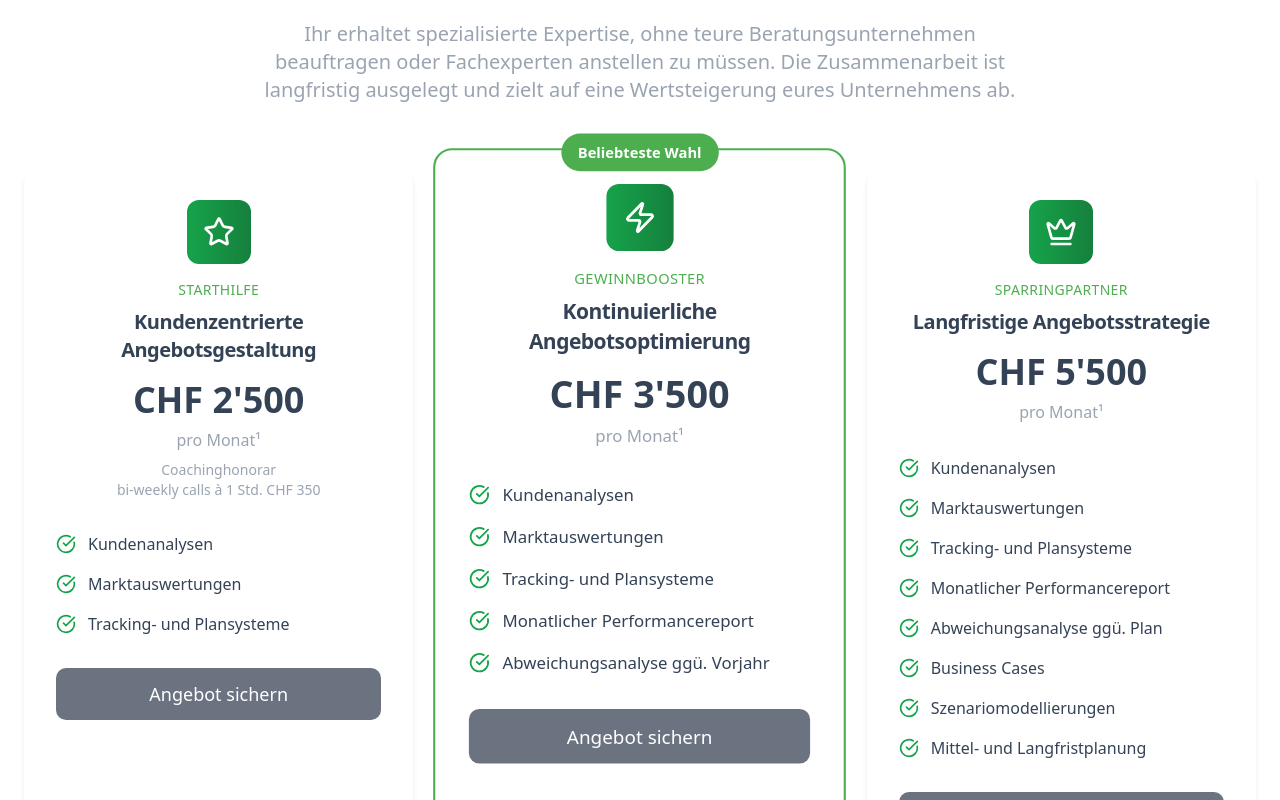
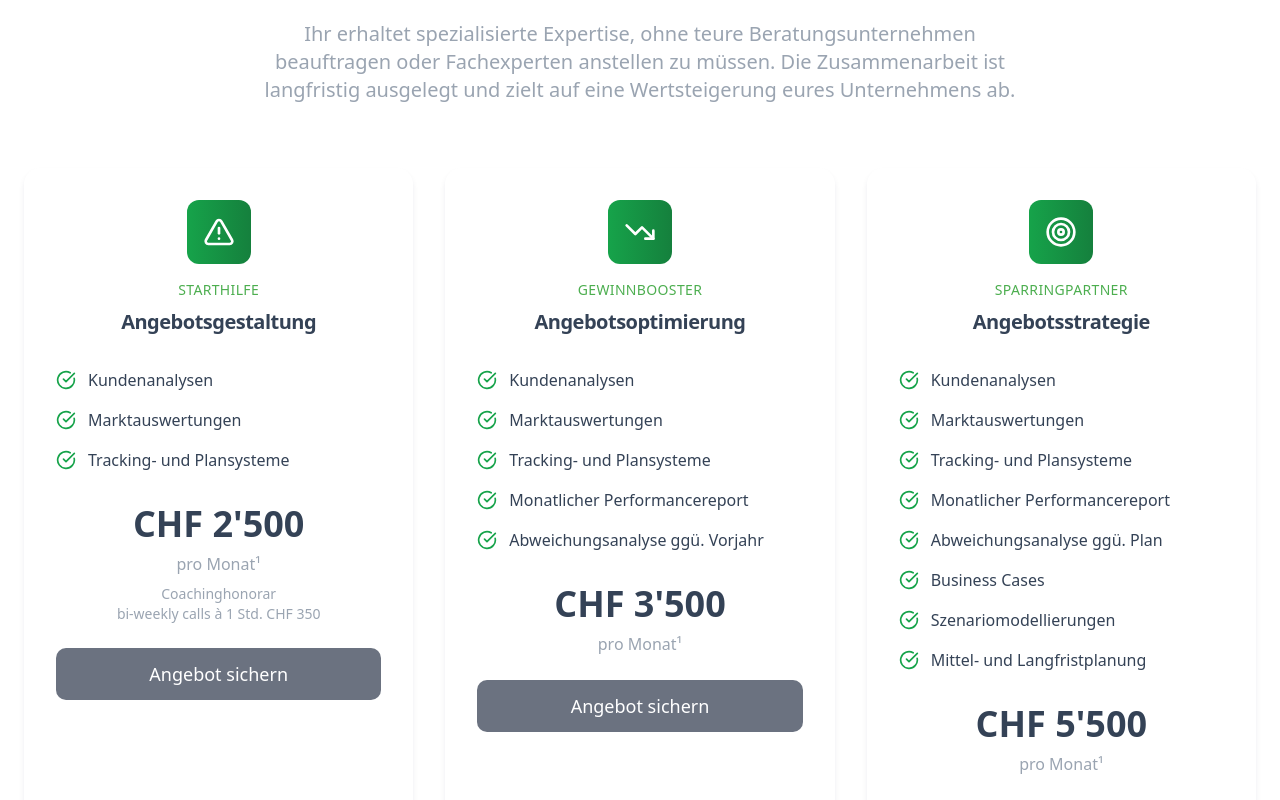
Before and after one commit to Gewinnarchitekt/gewinnarchitektdigital, a React (Vite) app: page / in a window 1280 px wide. Shown: the part 3180-3980 px from the top of the page. Built offline with nearby package versions, Linux system fonts and the light colour scheme; the HTML template or start-up script is replaced by a standard one.

Commit message:
Adjust Pricing Section

```diff
--- a/src/components/PricingSection.tsx
+++ b/src/components/PricingSection.tsx
@@ -1,33 +1,32 @@
 import { Button } from "@/components/ui/button";
-import { CheckCircle, Star, Zap, Crown } from "lucide-react";
+import { CheckCircle, AlertTriangle, TrendingDown, Target } from "lucide-react";
 
 interface PricingSectionProps {}
 
 const PricingSection = ({}: PricingSectionProps) => {
   const packages = [
     {
-      name: "Kundenzentrierte Angebotsgestaltung",
+      name: "Angebotsgestaltung",
       subtitle: "Starthilfe",
       price: "CHF 2'500",
       period: "pro Monat¹",
       description: "Bi-weekly Abstimmungen",
-      icon: Star,
+      icon: AlertTriangle,
       color: "from-green-600 to-green-700",
       features: [
         "Kundenanalysen",
         "Marktauswertungen",
         "Tracking- und Plansysteme"
       ],
-      highlight: false,
       coachingNote: "bi-weekly calls à 1 Std. CHF 350"
     },
     {
-      name: "Kontinuierliche Angebotsoptimierung",
+      name: "Angebotsoptimierung",
       subtitle: "Gewinnbooster",
       price: "CHF 3'500",
       period: "pro Monat¹",
       description: "Wöchentliche Abstimmungen",
-      icon: Zap,
+      icon: TrendingDown,
       color: "from-green-600 to-green-700",
       features: [
         "Kundenanalysen",
@@ -35,16 +34,15 @@ const PricingSection = ({}: PricingSectionProps) => {
         "Tracking- und Plansysteme",
         "Monatlicher Performancereport",
         "Abweichungsanalyse ggü. Vorjahr"
-      ],
-      highlight: true
+      ]
     },
     {
-      name: "Langfristige Angebotsstrategie",
+      name: "Angebotsstrategie",
       subtitle: "Sparringpartner",
       price: "CHF 5'500",
       period: "pro Monat¹",
       description: "Abstimmungen nach Bedarf",
-      icon: Crown,
+      icon: Target,
       color: "from-green-600 to-green-700",
       features: [
         "Kundenanalysen",
@@ -55,8 +53,7 @@ const PricingSection = ({}: PricingSectionProps) => {
         "Business Cases",
         "Szenariomodellierungen",
         "Mittel- und Langfristplanung"
-      ],
-      highlight: false
+      ]
     }
   ];
 
@@ -80,20 +77,8 @@ const PricingSection = ({}: PricingSectionProps) => {
             return (
               <div
                 key={index}
-                className={`relative bg-card rounded-2xl p-8 ${
-                  pkg.highlight
-                    ? 'ring-2 ring-accent elegant-shadow scale-105'
-                    : 'card-shadow hover:elegant-shadow'
-                } smooth-transition hover:-translate-y-1`}
+                className="relative bg-card rounded-2xl p-8 card-shadow hover:elegant-shadow smooth-transition hover:-translate-y-1"
               >
-                {pkg.highlight && (
-                  <div className="absolute -top-4 left-1/2 transform -translate-x-1/2">
-                    <div className="bg-accent text-accent-foreground px-4 py-2 rounded-full text-sm font-semibold">
-                      Beliebteste Wahl
-                    </div>
-                  </div>
-                )}
-
                 <div className="text-center mb-8">
                   <div className={`inline-flex p-4 rounded-xl bg-gradient-to-r ${pkg.color} mb-4`}>
                     <IconComponent className="w-8 h-8 text-white" />
@@ -107,21 +92,6 @@ const PricingSection = ({}: PricingSectionProps) => {
                       {pkg.name}
                     </h3>
                   </div>
-
-                  <div className="mb-6">
-                    <div className="text-4xl font-bold text-foreground mb-2">
-                      {pkg.price}
-                    </div>
-                    <div className="text-muted-foreground">
-                      {pkg.period}
-                    </div>
-                    {pkg.coachingNote && (
-                      <div className="text-sm text-muted-foreground mt-2">
-                        Coachinghonorar<br />
-                        {pkg.coachingNote}
-                      </div>
-                    )}
-                  </div>
                 </div>
 
                 <div className="space-y-4 mb-8">
@@ -131,6 +101,21 @@ const PricingSection = ({}: PricingSectionProps) => {
                       <span className="text-foreground">{feature}</span>
                     </div>
                   ))}
+                </div>
+
+                <div className="text-center mb-6">
+                  <div className="text-4xl font-bold text-foreground mb-2">
+                    {pkg.price}
+                  </div>
+                  <div className="text-muted-foreground">
+                    {pkg.period}
+                  </div>
+                  {pkg.coachingNote && (
+                    <div className="text-sm text-muted-foreground mt-2">
+                      Coachinghonorar<br />
+                      {pkg.coachingNote}
+                    </div>
+                  )}
                 </div>
 
                 <Button
```
